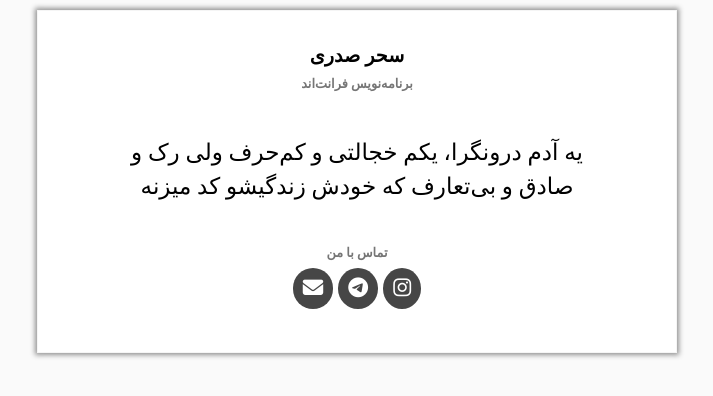
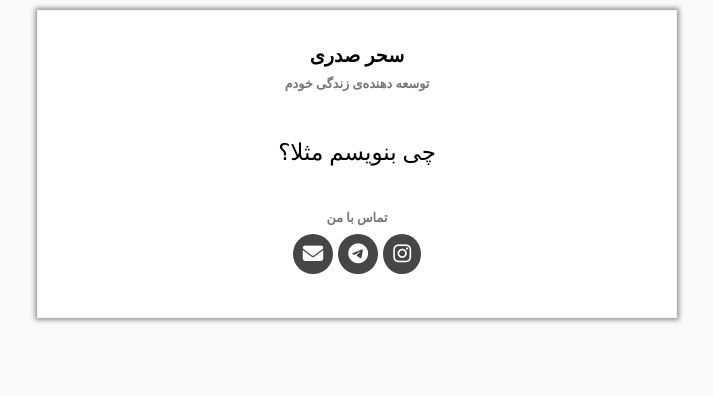
Before and after one commit to saharsdr/saharsdr.github.io, a plain HTML site: page index.html in a window 1280 px wide. Shown: the whole page, without its empty margins (283-996 px from the left). Drawn offline with Linux system fonts and the light colour scheme; a web font is replaced by a local one.

Commit message:
update "about me"

```diff
--- a/index.html
+++ b/index.html
@@ -10,9 +10,9 @@
         <div class="container">
             <div class="about-me">
                 <h1>سحر صدری</h1>
-                <h5>برنامه‌نویس فرانت‌اند</h5>
+                <h5>توسعه دهنده‌ی زندگی خودم</h5>
 
-                <p>یه آدم درونگرا، یکم خجالتی و کم‌حرف ولی رک و صادق و بی‌تعارف که خودش زندگیشو کد میزنه
+                <p>چی بنویسم مثلا؟
                 </p>
             </div>
 
@@ -30,7 +30,7 @@
                     </button>
                 </a>
 
-                <a href="https://www.instagram.com/s_otise_s/"dideo-checked="true">
+                <a href="https://www.instagram.com/sahar.sdri/"dideo-checked="true">
                     <button >
                         <i class="fab fa-instagram"></i>
                     </button>
```
